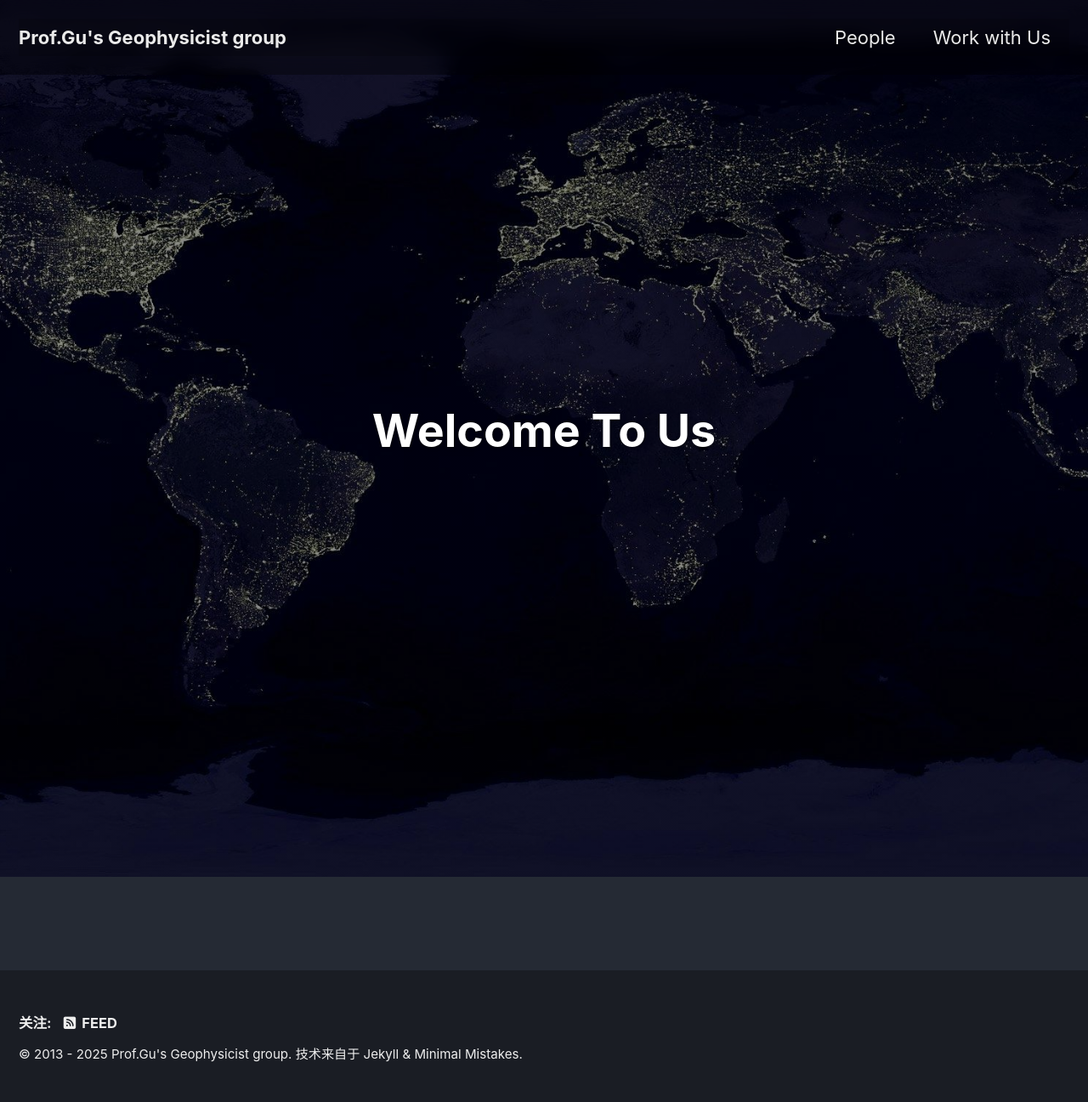
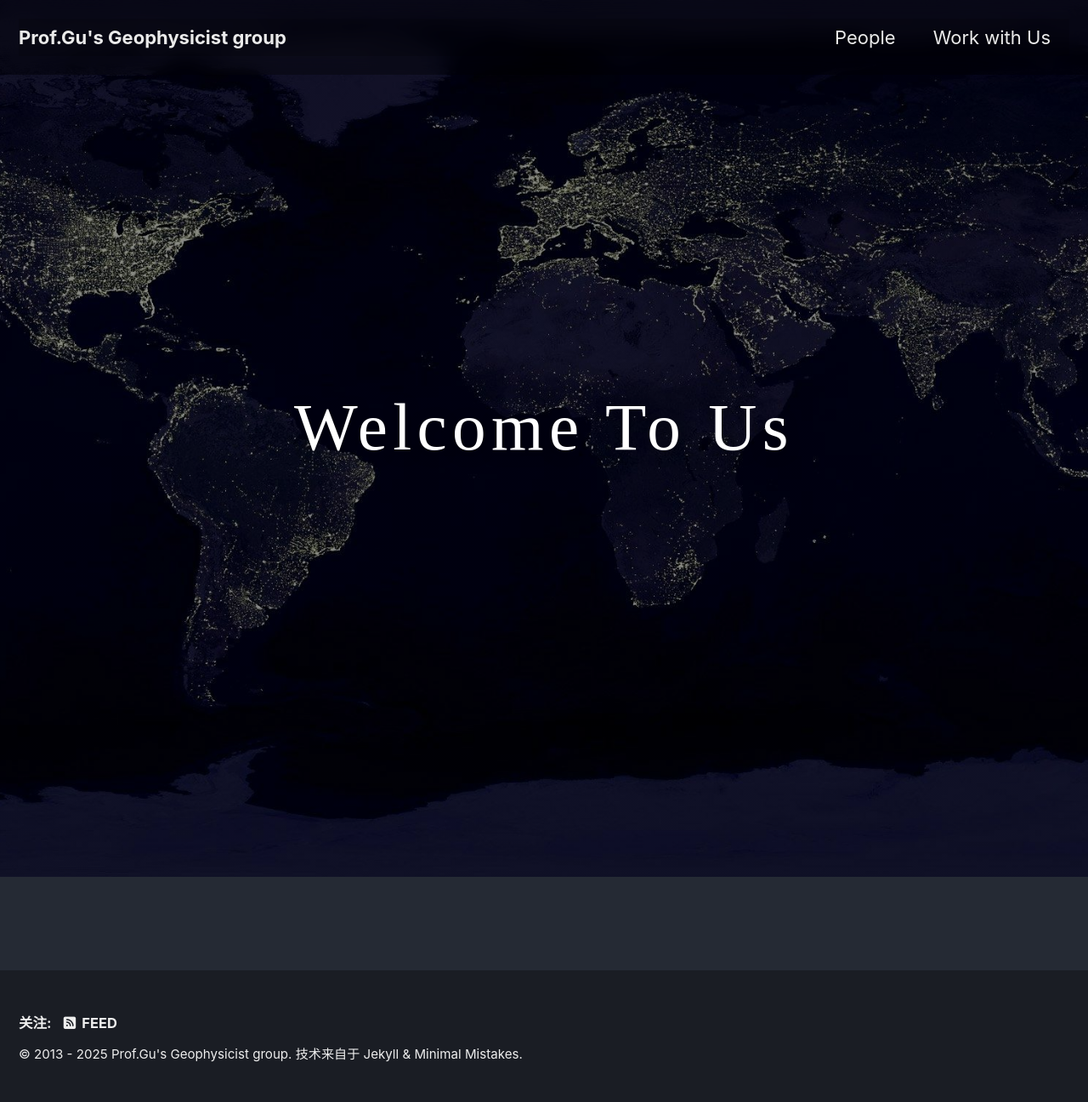
Before and after one commit to gubingluo/gubingluo.github.io, a Jekyll site: the page built from index.md, in a window 1280 px wide. Shown: the whole page at 85% size. Built offline with Jekyll 4.4.1, drawn with Linux system fonts in a browser that asks for light colours; cached includes are drawn as plain includes.

Commit message:
Update _custom.scss

```diff
--- a/_sass/minimal-mistakes/_custom.scss
+++ b/_sass/minimal-mistakes/_custom.scss
@@ -25,9 +25,16 @@
 }
 
 /* 标题和欢迎语间距 */
+/* ===== 首页 Welcome 标题（高级学术风）===== */
 .page__hero--overlay .page__title {
-  margin: 0 0 0.8rem 0;
+  font-family: "Playfair Display", "Times New Roman", serif;
+  font-size: clamp(3.6rem, 5vw, 4.8rem);
+  font-weight: 500;
+  letter-spacing: 0.08em;
+  margin-bottom: 1.2rem;
+  text-shadow: 0 4px 16px rgba(0,0,0,0.45);
 }
+
 .page__hero--overlay .page__lead {
   margin: 0;
 }
```
